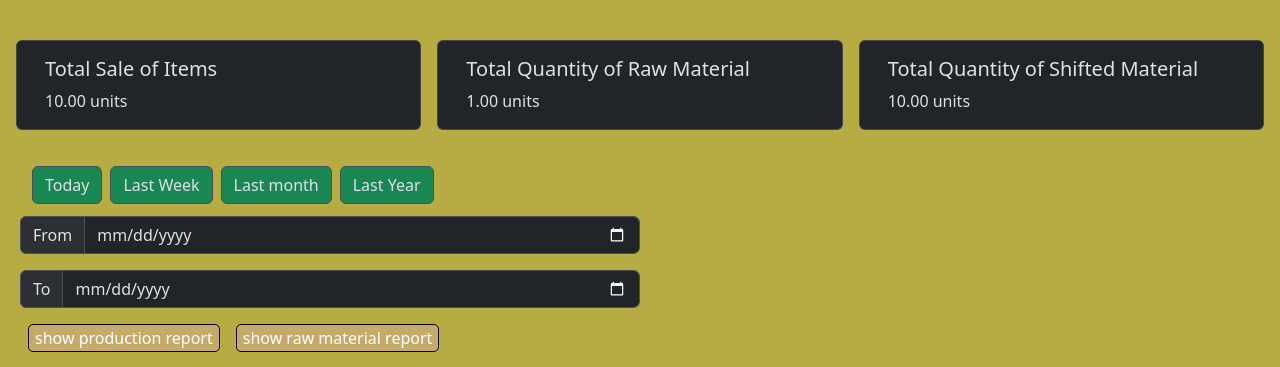
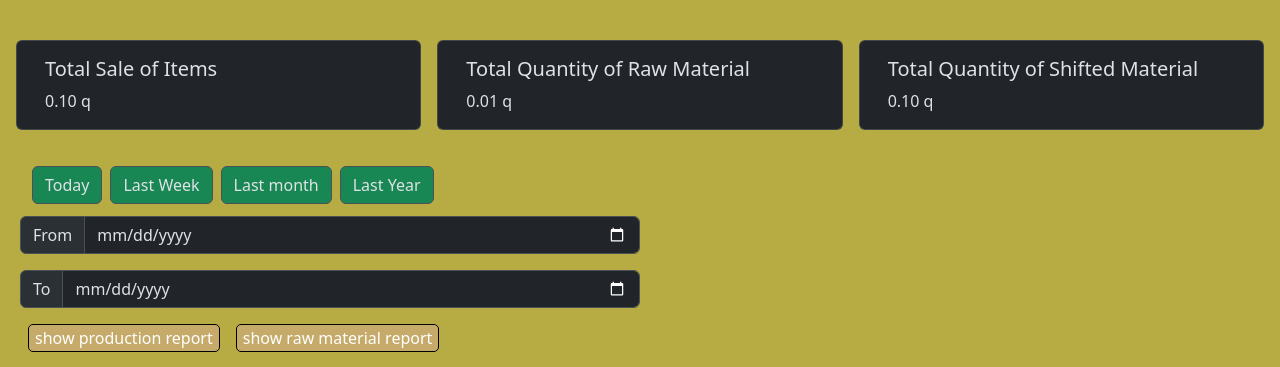
Before and after one commit to shivam230697/cgns, a Django app: page /dashboard_page/ in a window 1280 px wide. Shown: the part 75-442 px from the top of the page. Run offline with Django 5.2, Linux system fonts and the light colour scheme; a user stored in the database is signed in; tables that the repository leaves empty hold one stand-in row (values such as "Sample post"); some libraries are stand-ins or nearby versions.

Commit message:
change in units in dhasboard

```diff
--- a/cns_project/cns_app/views.py
+++ b/cns_project/cns_app/views.py
@@ -439,14 +439,14 @@ def dashboard(request):
         invoices = InvoiceModel.objects.all()  # Fetch all invoices
         invoice_total_quantity = sum(
             invoice.item_quantity for invoice in invoices)  # Calculate total quantity from all invoices
-
+        invoice_total_quantity = invoice_total_quantity/100
         raw_materials = RawMaterialModel.objects.all()  # Fetch all raw materials
         raw_total_net_weight = sum(raw_material.net_wt for raw_material in raw_materials)  # Calculate total net weight
-
+        raw_total_net_weight = raw_total_net_weight/100
         productions = ProductionModel.objects.all()  # Fetch all production records
         production_total_net_weight = sum(
             production.product_net_weight for production in productions)  # Calculate total net weight
-
+        production_total_net_weight = production_total_net_weight/100
         context = {
             'invoices': invoices,
             'total_quantity': invoice_total_quantity,
--- a/cns_project/templates/dashboard.html
+++ b/cns_project/templates/dashboard.html
@@ -16,7 +16,7 @@
                 <div class=" col card mb-4 mx-2">
                     <div class="card-body">
                         <h5 class="card-title">Total Sale of Items </h5>
-                        <p class="card-text">{{ total_sales }} units</p>  <!-- Display total quantity -->
+                        <p class="card-text">{{ total_sales }} q</p>  <!-- Display total quantity -->
                     </div>
                 </div>
 
@@ -24,7 +24,7 @@
                 <div class="col card mb-4 mx-2">
                     <div class="card-body">
                         <h5 class="card-title">Total Quantity of Raw Material</h5>
-                        <p class="card-text">{{ total_raw_material_weight }} units</p>  <!-- Display total quantity -->
+                        <p class="card-text">{{ total_raw_material_weight }} q</p>  <!-- Display total quantity -->
                     </div>
                 </div>
 
@@ -32,7 +32,7 @@
                 <div class="col card mb-4 mx-2">
                     <div class="card-body">
                         <h5 class="card-title">Total Quantity of Shifted Material</h5>
-                        <p class="card-text">{{ total_production_weight }} units</p>  <!-- Display total quantity -->
+                        <p class="card-text">{{ total_production_weight }} q</p>  <!-- Display total quantity -->
                     </div>
                 </div>
             </div>
```
